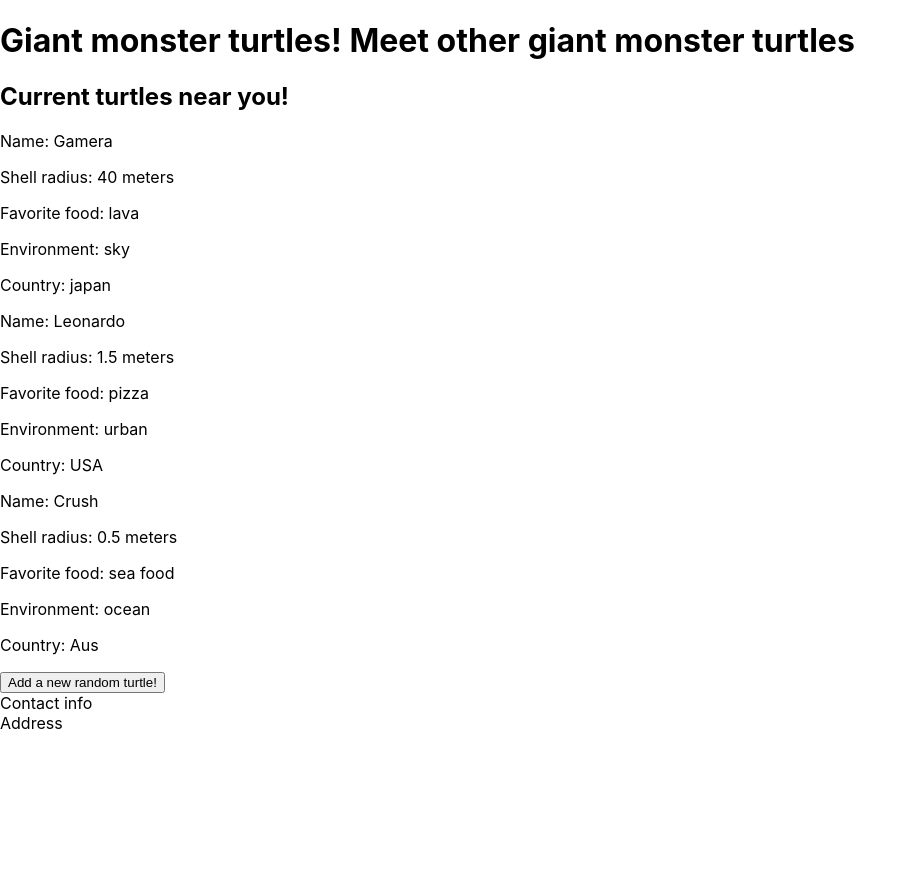
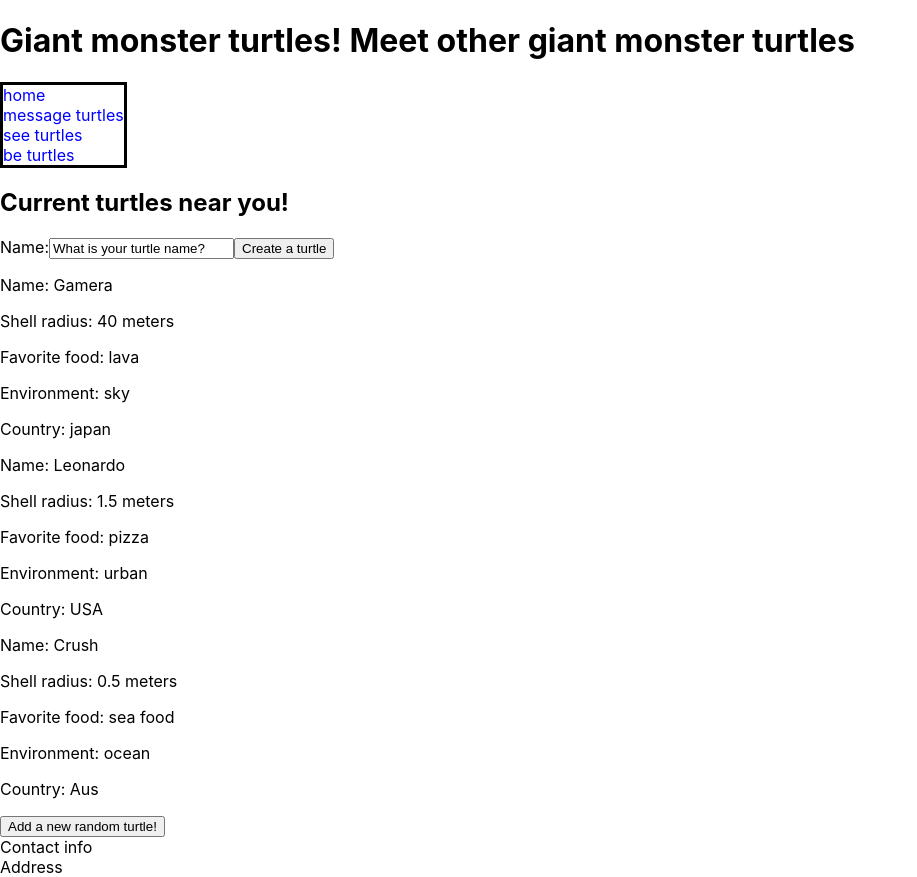
Before and after one commit to c3-instruction/react-intro-course, a React (Create React App) app in the folder live-code/live-app-example/: page / in a window 1280 px wide. Shown: the whole page, without its empty margins (0-917 px from the left). Before the commit the page ends 800 px from the top, so only its background shows below. Built offline with nearby package versions, Linux system fonts and the light colour scheme; data requests are answered from the project's data file.

Commit message:
turtle form

```diff
--- a/live-code/live-app-example/package.json
+++ b/live-code/live-app-example/package.json
@@ -7,6 +7,8 @@
     "@testing-library/jest-dom": "^5.11.5",
     "@testing-library/react": "^11.1.2",
     "@testing-library/user-event": "^12.2.2",
+    "nanoid": "^3.1.16",
+    "prop-types": "^15.7.2",
     "react": "^17.0.1",
     "react-dom": "^17.0.1",
     "react-scripts": "4.0.0",
--- a/live-code/live-app-example/src/App.css
+++ b/live-code/live-app-example/src/App.css
@@ -1,3 +1,7 @@
+div.navItem {
+  color: blue;
+}
+
 .App {
   text-align: center;
 }
--- a/live-code/live-app-example/src/App.js
+++ b/live-code/live-app-example/src/App.js
@@ -1,6 +1,20 @@
 import React from 'react';
 import Header from './components/Header'
 import './App.css';
+import propTypes from 'prop-types';
+import { nanoid } from 'nanoid';
+
+const NavBar = (props) => (
+  <nav style={{display: 'inline-block', border: 'solid'}}>
+    { props.children }
+  </nav>
+);
+
+const NavItem = ({text}) => (
+  <div className='navItem'>
+   { text }
+  </div>
+);
 
 const TurtleUser = ({
   name,
@@ -17,13 +31,59 @@ const TurtleUser = ({
     </div>
 );
 
+TurtleUser.propTypes = {
+  name: propTypes.string.isRequired,
+  shellRadius: propTypes.number.isRequired,
+  environment: propTypes.string.isRequired,
+  country: propTypes.string.isRequired,
+  owner: propTypes.string,
+}
+
 
 const RandomTurtleMaker = ({addTurtle}) => {
   return (
     <div>
       <button onClick={() => addTurtle()}>Add a new random turtle!</button>
     </div>
-  )
+  );
+}
+
+class TurtleForm extends React.Component {
+  constructor(props) {
+    super(props);
+    this.state = {
+      name: 'What is your turtle name?',
+    }
+
+    this.handleChange = this.handleChange.bind(this);
+    this.handleSubmit  = this.handleSubmit.bind(this);
+  }
+
+  handleChange(event) {
+    this.setState({
+      name: event.target.value,
+    })
+  }
+
+  handleSubmit(event) {
+    event.preventDefault();
+    this.props.addTurtleFromForm({
+      name: this.state.name,
+    })
+  }
+
+  render() {
+    return (
+      <form onSubmit={this.handleSubmit}>
+        <label>
+          Name:
+          <input type='text' value={this.state.name} onChange={this.handleChange}/>
+        </label>
+        <input type='submit' value='Create a turtle'/>
+      </form>
+    )
+  }
+
 }
 
 class TurtleList extends React.Component {
@@ -36,6 +96,7 @@ class TurtleList extends React.Component {
     };
 
     this.addTurtle = this.addTurtle.bind(this);
+    this.addTurtleFromForm = this.addTurtleFromForm.bind(this);
   }
 
   async componentDidMount() {
@@ -52,6 +113,12 @@ class TurtleList extends React.Component {
 
   componentWillUnmount() {
     // cleanup
+  }
+
+  addTurtleFromForm(turtle) {
+    this.setState({
+      turtleData: [turtle, ...this.state.turtleData]
+    })
   }
 
   addTurtle() {
@@ -76,9 +143,10 @@ class TurtleList extends React.Component {
   render() {
     // this.state && this.props available
     // save space with a jsx spread
-    const turtleComponents = this.state.turtleData.map(turtle => (<TurtleUser {...turtle} />));
+    const turtleComponents = this.state.turtleData.map(turtle => (<TurtleUser key={nanoid()} {...turtle} />));
     return (
       <section>
+        <TurtleForm addTurtleFromForm={this.addTurtleFromForm}/>
         {turtleComponents}
         <RandomTurtleMaker addTurtle={this.addTurtle}/>
       </section>
@@ -99,6 +167,12 @@ const Footer = () => (
 
 const MainContent = () => (
   <main>
+    <NavBar>
+      <NavItem text='home'/>
+      <NavItem text='message turtles'/>
+      <NavItem text='see turtles'/>
+      <NavItem text='be turtles'/>
+    </NavBar>
     <h2>Current turtles near you!</h2>
     <TurtleList />
   </main>
```
